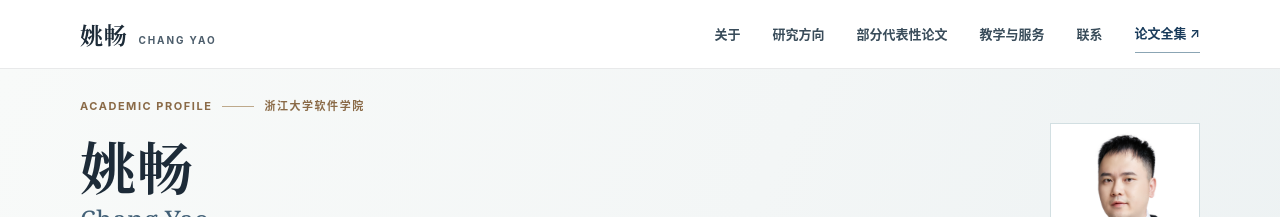
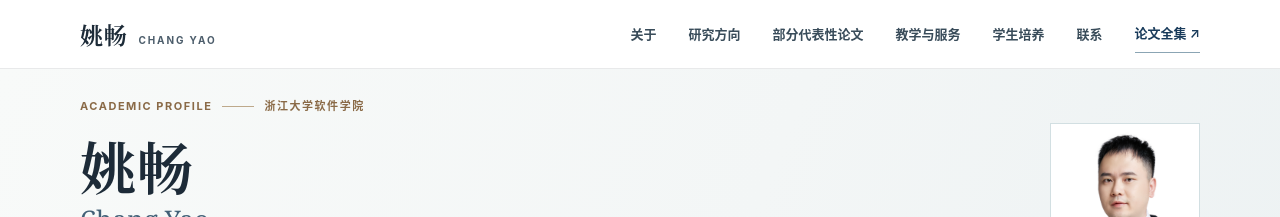
Before and after one commit to yaochang/yaochang.github.io, a Jekyll site: the page built from _pages/about.md, in a window 1280 px wide. Shown: the top 217 px of the page. Built offline with Jekyll 4.4.1, drawn with Linux system fonts in a browser that asks for light colours.

Commit message:
新增学生培养导航入口

```diff
--- a/_layouts/academic.html
+++ b/_layouts/academic.html
@@ -22,6 +22,7 @@
           <a href="{{ asset_prefix }}index.html#research">研究方向</a>
           <a href="{{ asset_prefix }}index.html#selected-publications">部分代表性论文</a>
           <a href="{{ asset_prefix }}index.html#teaching">教学与服务</a>
+          <a href="{{ asset_prefix }}index.html#students">学生培养</a>
           <a href="{{ asset_prefix }}index.html#contact">联系</a>
           <a class="site-nav__all" href="{{ asset_prefix }}publications/index.html">论文全集 <span aria-hidden="true">↗</span></a>
         </nav>
```
